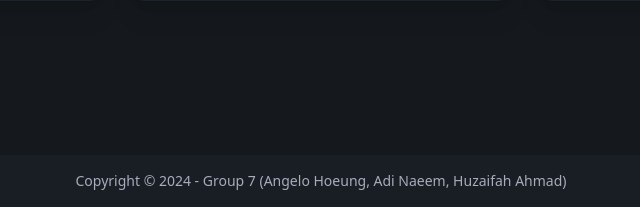
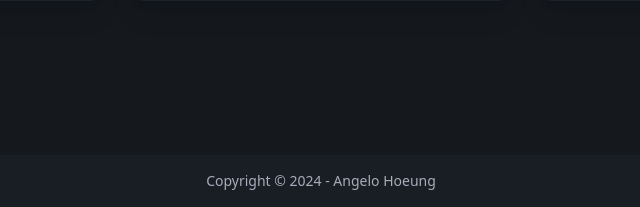
Before and after one commit to angelohoeung/company-website, a PHP site: page / in a window 1280 px wide. Shown: the part 593-800 px from the top of the page, without its empty margins (319-959 px from the left). Run offline with PHP 8.4, Linux system fonts and the light colour scheme.

Commit message:
change copyright

```diff
--- a/templates/footer.php
+++ b/templates/footer.php
@@ -1,7 +1,7 @@
     </main>
     <footer class="footer footer-center bg-base-200 text-base-content p-4 mt-4 md:mt-0">
         <aside>
-            <p>Copyright &copy; 2024 - Group 7 (Angelo Hoeung, Adi Naeem, Huzaifah Ahmad)</p>
+            <p>Copyright &copy; 2024 - Angelo Hoeung</p>
         </aside>
     </footer>
 </body>
```
